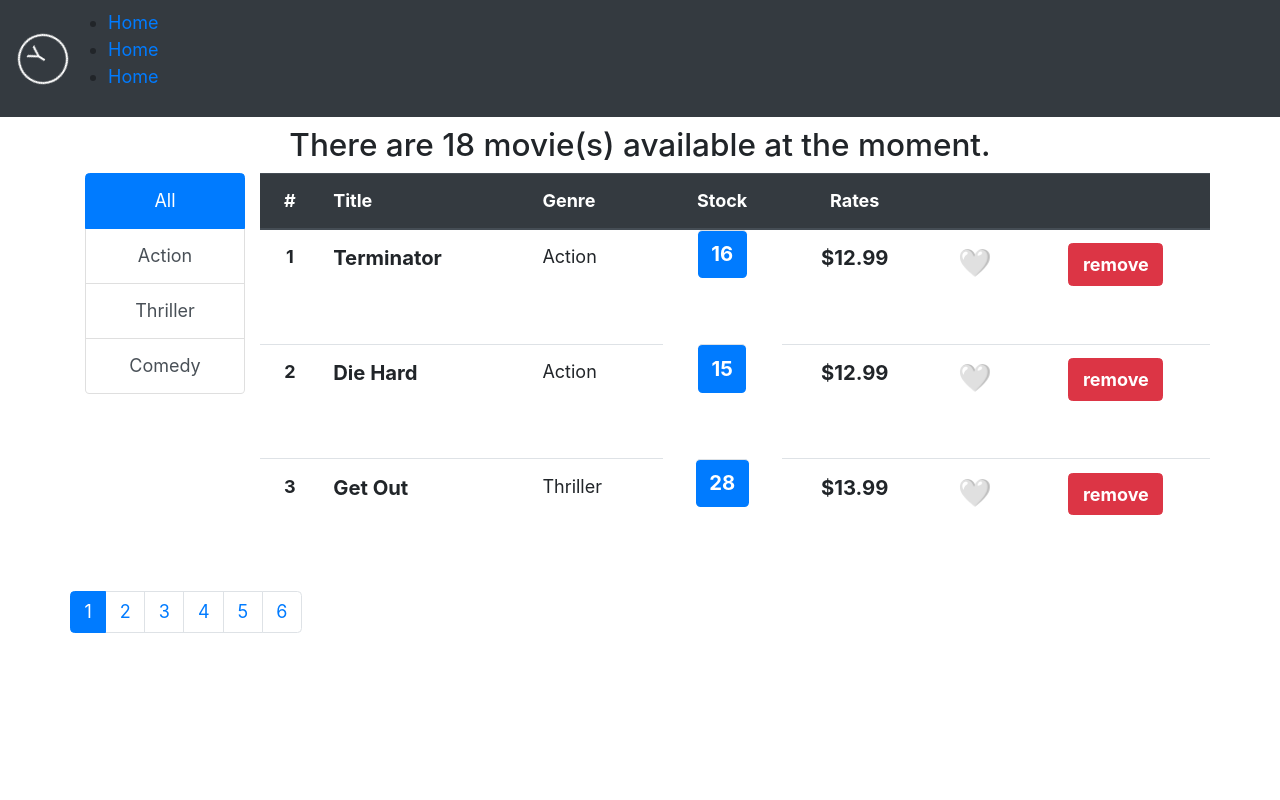
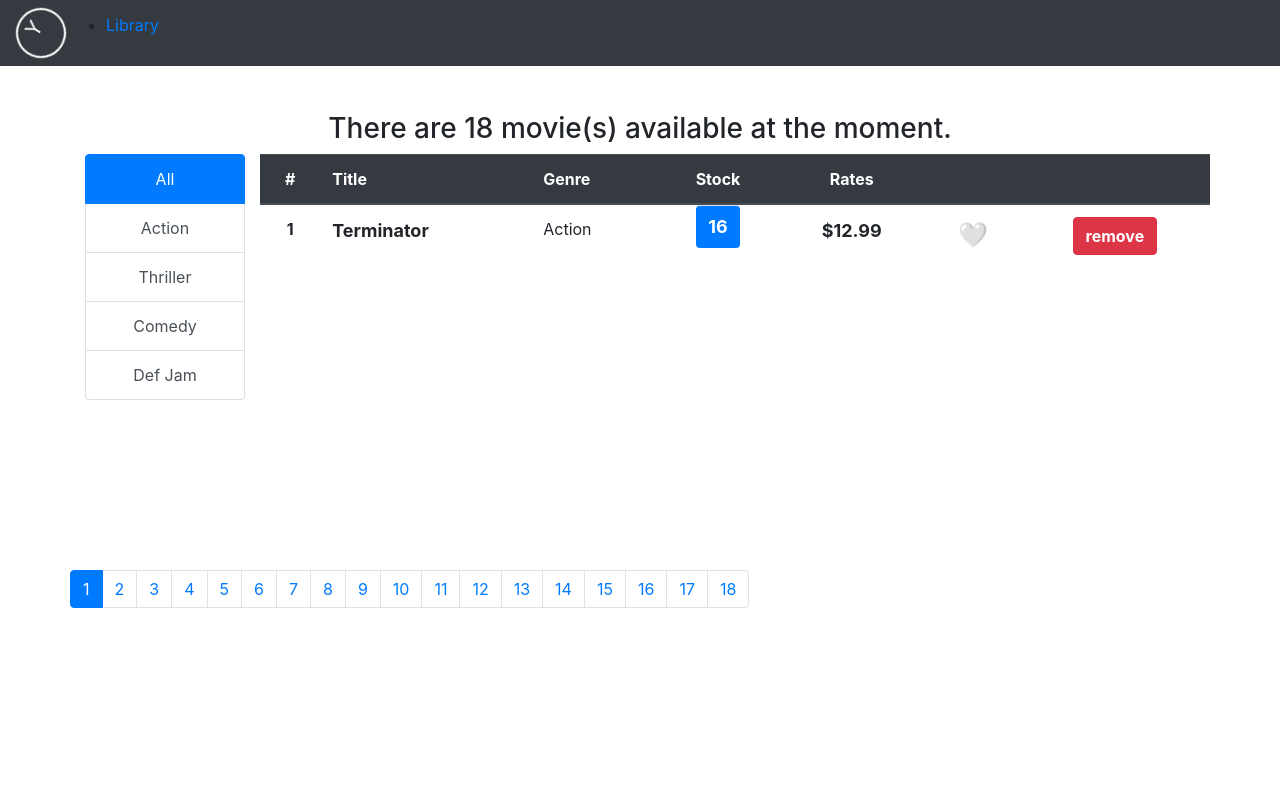
Before and after one commit to iamserda/Youdeo, a React (Create React App) app: page / in a window 1280 px wide. Shown: the top 800 px of the page. Built offline with nearby package versions, Linux system fonts and the light colour scheme.

Commit message:
refactoring: changed mostly methods inside of App.js, separated handling vs updating state

```diff
--- a/src/App.js
+++ b/src/App.js
@@ -8,42 +8,53 @@ export default class App extends Component {
   // In React.js, this is also a Lifecylce hook, during the "Mount" phase.
   constructor(props) {
     super(props);
+    console.log("Mount Phase: - constructor()");
+
+    // initializing State
     this.state = {
       movies: [],
       filteredView: [],
       showingNow: [],
       genres: [],
-      pageSize: 3,
+      pageSize: 1,
       paginationArr: [],
       lastFilter: null,
       currentPage: 1,
     };
-    console.log("Mount Phase: - constructor()");
   }
 
   // componentDidMount is a lifecycle hook that is executed during the component "Mounting or Mount" Phase.
   componentDidMount() {
-    console.log("Mount Phase: - ComponentDidMount()");
+    console.log("Mount Phase: - componentDidMount()");
     this.setState((oldState) => {
-      const moviesApiData = MovieService.getMovies();
-      const genresFromMovies = this.getGenres(moviesApiData);
-      const newPaginationArr = [];
-      const numOfPages = Math.ceil(moviesApiData.length / oldState.pageSize);
-      for (let pageNum = 1; pageNum <= numOfPages; pageNum++) {
-        newPaginationArr.push(pageNum);
-      }
-      return {
+      // create a new state obj.
+      const newStateObj = {
         ...oldState,
-        movies: moviesApiData,
-        genres: genresFromMovies,
-        showingNow: this.handlePages(
-          moviesApiData,
-          oldState.pageSize,
-          oldState.currentPage
-        ),
-        paginationArr: newPaginationArr,
       };
+
+      const { pageSize, currentPage } = oldState;
+      // getting data from backend services
+      // and setting new State object
+      const moviesArr = MovieService.getMovies();
+      newStateObj.movies = moviesArr;
+      const genresArr = this.getGenres(moviesArr);
+      newStateObj.genres = genresArr;
+      const paginationArr = this.generatePaginationArr(moviesArr, pageSize);
+      newStateObj.paginationArr = paginationArr;
+      const showingNowArr = this.generateShowingNowArr(
+        moviesArr,
+        pageSize,
+        currentPage
+      );
+      newStateObj.showingNow = showingNowArr;
+
+      // overwriting previous state with newState object.
+      return newStateObj;
     });
+
+    // updating UI [temporary]
+    this.filterGenres(this.state.lastFilter);
+    return;
   }
 
   //generate genres from the current list.
@@ -53,32 +64,56 @@ export default class App extends Component {
     moviesArr.forEach((item) => {
       genresObj[item.genre.name] = null;
     });
-    const genresArr = Object.keys(genresObj);
+    const genresArr = Object.keys(genresObj); // creating an array from the genresObj
     return genresArr;
   };
 
   // function deletes an item from the state.
   deleteFunc = (id) => {
     this.setState((oldState) => {
-      // returns a movie that matches the id provided.
-      const movieInDb = oldState.movies.find((m) => m._id === id);
-      const movieIndexInState = oldState.movies.indexOf(movieInDb);
-      oldState.movies.splice(movieIndexInState, 1);
+      const { movies: oldStateMovies } = oldState;
+      // returns a movie(to be deleted) that matches the id provided.
+      const movie = oldStateMovies.find((m) => m._id === id);
+      const indexOfMovie = oldStateMovies.indexOf(movie); // locate the index of the movie to be deleted.
+      oldStateMovies.splice(indexOfMovie, 1); // deleted the movie from the copied Movie Arr.
 
-      const newMovies = oldState.movies.map((item) => {
+      // creating a new copy of the movies {may need to revisit this, seems wasteful.}
+      const movies = oldStateMovies.map((item) => {
         return { ...item };
       });
-      return { ...oldState, movies: newMovies };
+
+      // overwriting State with new movies array.
+      return {
+        ...oldState,
+        movies,
+      };
     });
+
+    // forcing updates to reflect item deleted on the View
+    this.filterGenres(this.state.lastFilter);
+    // this.updatePaginationState();
+    // Deciding which page the app should display.
+    // What happens when the last item, in the last page is deleted?
+    // App should move the user to the previous page.
+    const paginationArrLength = this.state.paginationArr.length;
+    const theCurrentPageNumber = this.state.currentPage;
+    console.log("this.state.paginationArr.length:", paginationArrLength);
+    console.log("this.state.currentPage:", this.state.currentPage);
+    console.log(this.state.showingNow);
+    if (theCurrentPageNumber > paginationArrLength) {
+      console.log("option 1");
+      this.updatePages(paginationArrLength);
+    } else {
+      console.log("option 2");
+      this.updatePages(theCurrentPageNumber);
+    }
   };
 
   // handling Like "click" events.
   updateLike = (id) => {
-    console.log(id);
-    let lastFilter = null;
+    // updating state to reflect new "likes", does NOT update the view...yet!
     this.setState((oldState) => {
-      const { movies } = oldState;
-      lastFilter = oldState.lastFilter;
+      const { movies, pageSize, pageNum } = oldState;
       const newMovies = movies.map(function (movie) {
         if (movie._id === id) return { ...movie, like: !movie.like };
         return movie;
@@ -86,41 +121,43 @@ export default class App extends Component {
       return { ...oldState, movies: newMovies };
     });
 
-    // update state
-    this.filterGenres(lastFilter);
+    // updates the view, and keeping the user in the same filter page, and the same page
+    this.filterGenres(this.state.lastFilter);
+    this.updatePages(this.state.currentPage);
+  };
+
+  // filtering based on genres.
+  handleFilter = (moviesArr, option) => {
+    if (!moviesArr.length) return [];
+
+    const filteredMoviesArr = moviesArr.filter(
+      (movie) => movie.genre.name === option
+    );
+
+    return filteredMoviesArr;
   };
 
   filterGenres = (option) => {
-    console.log(option);
     this.setState((oldState) => {
-      // when option is falsy.
-      const { movies, pageSize } = oldState;
       if (!option)
         return {
           ...oldState,
-          filteredView: [...movies],
-          showingNow: this.handlePages(movies, pageSize, 1),
+          filteredView: [...oldState.movies],
           lastFilter: option,
-          currentPage: 1,
         };
 
-      //when option is truthy.
-      const filteredMoviesArr = oldState.movies.filter(
-        (movie) => movie.genre.name === option
-      );
       return {
         ...oldState,
-        filteredView: filteredMoviesArr,
-        showingNow: this.handlePages(movies, pageSize, 1),
+        filteredView: this.handleFilter(oldState.movies, option),
         lastFilter: option,
-        currentPage: 1,
       };
     });
+    this.updatePages(1);
     this.updatePaginationState();
-    this.updatePages(1);
   };
 
-  handlePages = (moviesArr, pageSize, pageNum) => {
+  // updates the array of movies to be displayed for the current page.
+  generateShowingNowArr = (moviesArr, pageSize, pageNum) => {
     const first = (pageNum - 1) * pageSize;
     const last = first + pageSize;
     const moviesToShow = moviesArr.slice(first, last);
@@ -128,10 +165,11 @@ export default class App extends Component {
     return moviesToShow;
   };
 
+  // this method overwrites the state, reflecting current-page, and updates the array of what content to display.
   updatePages = (pageNum) => {
     this.setState((oldState) => {
       const { pageSize, filteredView } = oldState;
-      const showingNow = this.handlePages(
+      const showingNow = this.generateShowingNowArr(
         filteredView.length ? filteredView : oldState.movies,
         pageSize,
         pageNum
@@ -139,29 +177,32 @@ export default class App extends Component {
       return { ...oldState, showingNow, currentPage: pageNum };
     });
   };
+
   // method updates the pagination array, which is used to calculate the number of nav-options to show at the bottom of each page once rendered.
   updatePaginationState = () => {
     this.setState((oldState) => {
       const newState = { ...oldState };
       const { filteredView, pageSize } = newState;
-      const numOfPages = Math.ceil(filteredView.length / pageSize);
-      const localPaginationArr = [];
-      for (let pageNum = 1; pageNum <= numOfPages; pageNum++) {
-        localPaginationArr.push(pageNum);
-      }
-      newState.paginationArr = [...localPaginationArr];
+      newState.paginationArr = this.generatePaginationArr(
+        filteredView,
+        pageSize
+      );
       return newState;
     });
+  };
+
+  generatePaginationArr = (movieArr, pageSize) => {
+    const PaginationArr = [];
+    const numOfPages = Math.ceil(movieArr.length / pageSize);
+    for (let pageNum = 1; pageNum <= numOfPages; pageNum++) {
+      PaginationArr.push(pageNum);
+    }
+    return PaginationArr;
   };
 
   render() {
     // const { movies, filteredView, showingNow } = this.state;
     console.log("Mount Phase - render()");
-    // console.log("Movies: ", movies.length);
-    // console.log("FilteredView: ", filteredView.length);
-    // console.log("ShowingNow: ", showingNow.length);
-    // this.filterGenres(this.lastFilter);
-
     return (
       <div className="App" id="App">
         <Header />
--- a/src/components/uicomponents/Header.jsx
+++ b/src/components/uicomponents/Header.jsx
@@ -17,14 +17,14 @@ export default function Header(props) {
       <div className="collapse navbar-collapse">
         <ul>
           <li>
-            <a href="/">Home</a>
+            <a href="/">Library</a>
+          </li>
+          {/* <li>
+            <a href="/">Support</a>
           </li>
           <li>
-            <a href="/">Home</a>
-          </li>
-          <li>
-            <a href="/">Home</a>
-          </li>
+            <a href="/">About</a>
+          </li> */}
         </ul>
       </div>
     </nav>
--- a/src/components/uicomponents/Main.jsx
+++ b/src/components/uicomponents/Main.jsx
@@ -12,7 +12,7 @@ export default function Main(props) {
   return (
     <main className="container main" role="main">
       <h3>
-        There are {props.movies.length || "no"} movie(s) available at the
+        There are {props.filteredView.length || "no"} movie(s) available at the
         moment.
         <br />
         {props.movies.length
--- a/src/index.css
+++ b/src/index.css
@@ -1,5 +1,5 @@
 html {
-  font-size: 18px;
+  font-size: 16px;
 }
 html,
 body {
--- a/src/services/fakeMovieService.js
+++ b/src/services/fakeMovieService.js
@@ -142,7 +142,7 @@ const movies = [
   {
     _id: "5b21ca3eeb7f6fbccd471818",
     title: "The Revengers",
-    genre: { _id: "5b21ca3eeb7f6fbccd471818", name: "Action" },
+    genre: { _id: "5b21ca3eeb7f6fbccd471840", name: "Def Jam" },
     like: false,
     numberInStock: 27,
     dailyRentalRate: 13.5,
```
